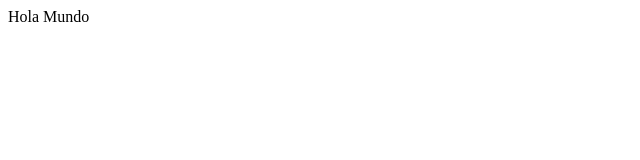
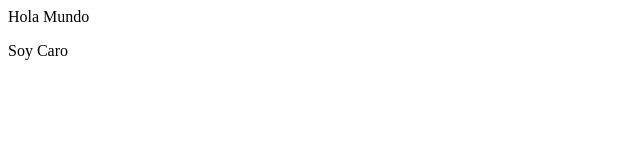
Before and after one commit to gonzamoreno/EDI1, a plain HTML site: page index.html in a window 1280 px wide. Shown: the full height of the page, 0-640 px from the left. Drawn offline with Linux system fonts and the light colour scheme.

Commit message:
inclui mi nombre

```diff
--- a/index.html
+++ b/index.html
@@ -1,3 +1,4 @@
 <html><body>
     Hola Mundo
+   <p> Soy Caro</p>
 </body></html>
```
